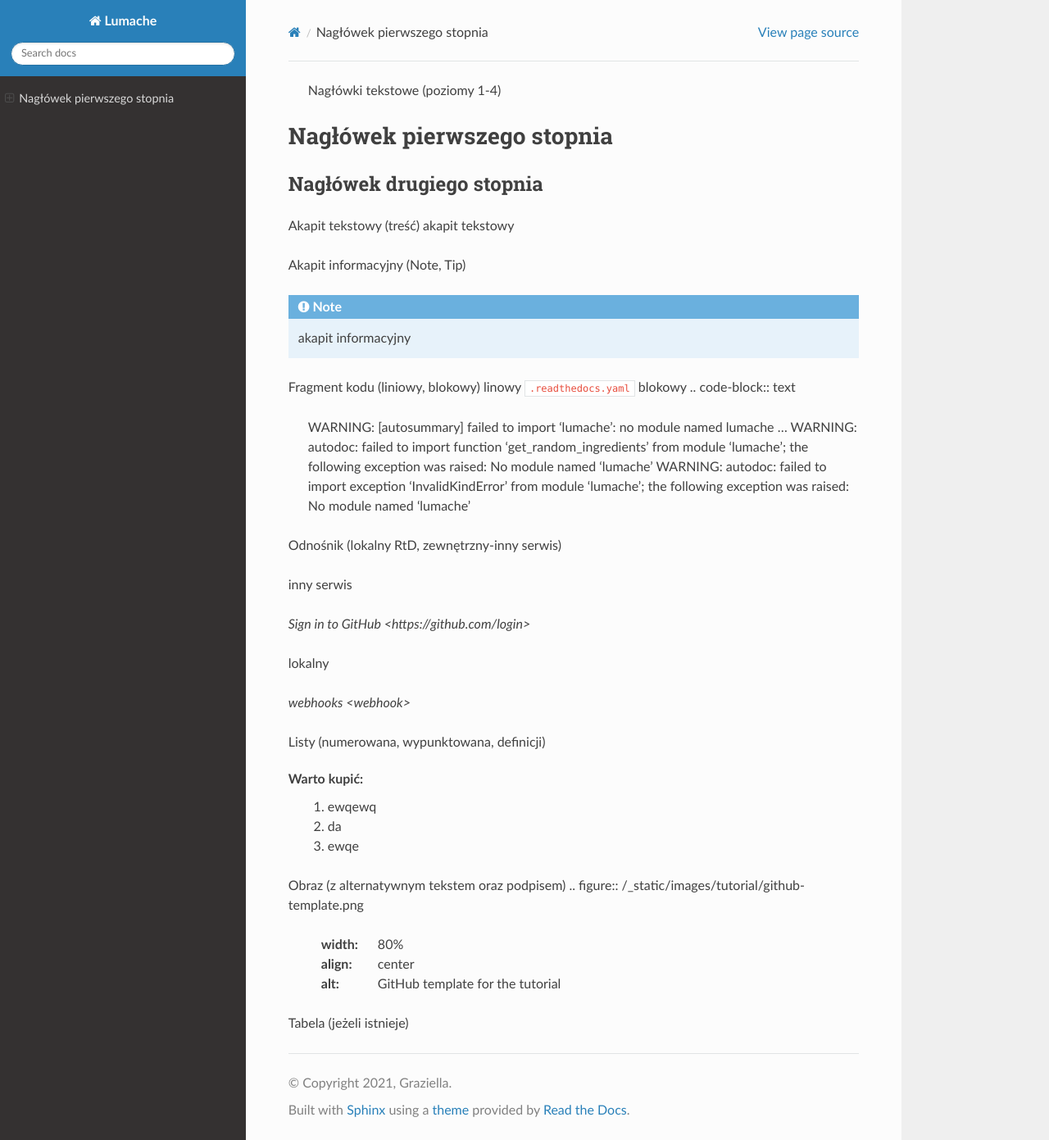
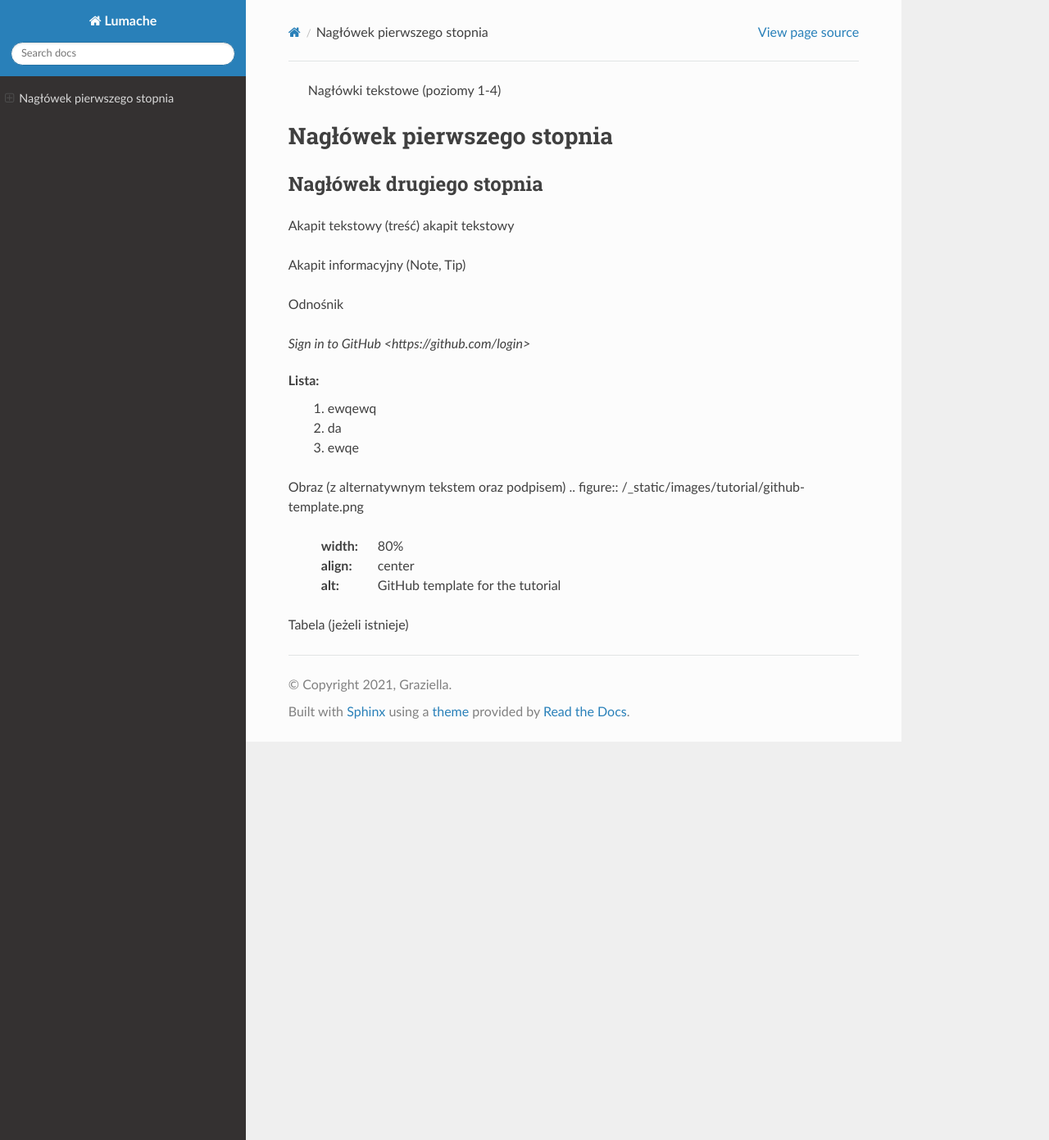
Before and after one commit to Marcel-Elektryk-GW/ZSE-4TF-MJ-RTD, a Sphinx documentation site: the page built from docs/source/index.rst, in a window 1280 px wide and 1391 px high. Shown: the whole window at 82% size. Built offline with Sphinx 7.4.7 and the Read the Docs theme 3.1.0, drawn with Linux system fonts in a browser that asks for light colours; pages that are not in the unit, such as notebooks, are missing from menus.

Commit message:
Update index.rst

```diff
--- a/docs/source/index.rst
+++ b/docs/source/index.rst
@@ -10,36 +10,14 @@ akapit tekstowy
 
 Akapit informacyjny (Note, Tip)
 
-.. note::
 
-   akapit informacyjny
 
-Fragment kodu (liniowy, blokowy)
-linowy
-``.readthedocs.yaml``
-blokowy
-.. code-block:: text
-
-   WARNING: [autosummary] failed to import 'lumache': no module named lumache
-   ...
-   WARNING: autodoc: failed to import function 'get_random_ingredients' from module 'lumache'; the following exception was raised:
-   No module named 'lumache'
-   WARNING: autodoc: failed to import exception 'InvalidKindError' from module 'lumache'; the following exception was raised:
-   No module named 'lumache'
-
-Odnośnik (lokalny RtD, zewnętrzny-inny serwis)
-
-inny serwis
+Odnośnik
 
 `Sign in to GitHub <https://github.com/login>`
 
-lokalny
 
-`webhooks <webhook>`
-
-Listy (numerowana, wypunktowana, definicji)
-
-Warto kupić:
+Lista:
     #. ewqewq
     #. da
     #. ewqe
```
